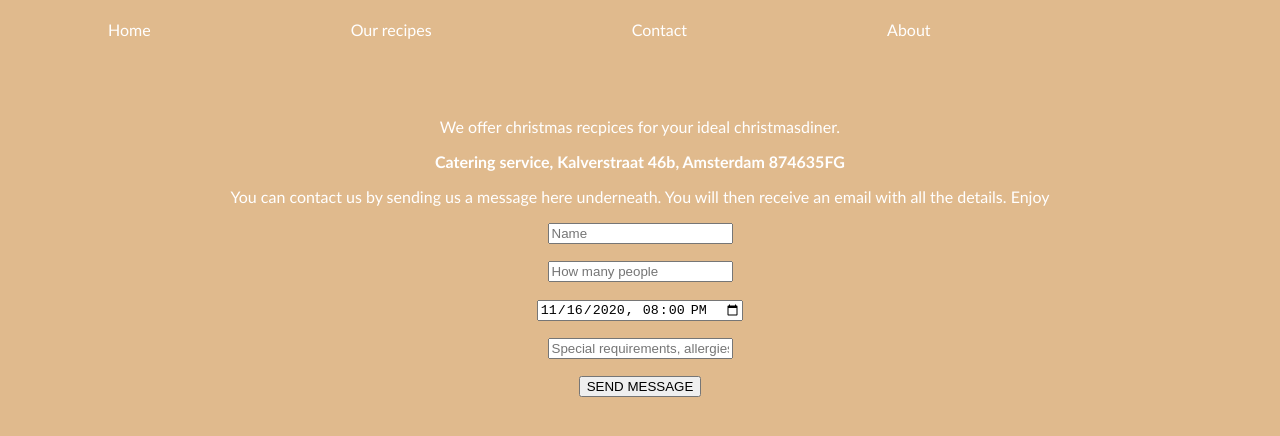
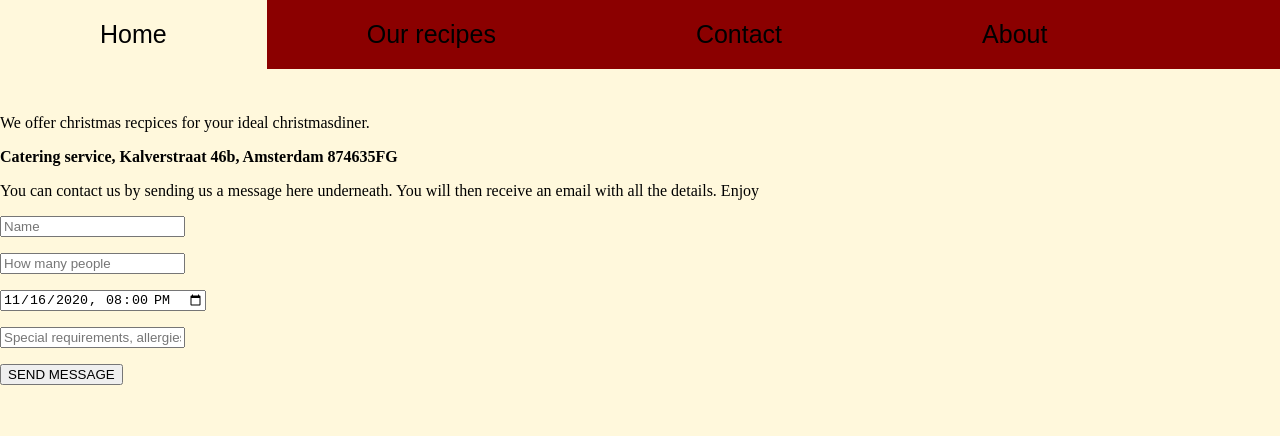
Before and after one commit to Hin24/Hin24.github.io, a plain HTML site: page contact.html in a window 1280 px wide. Drawn offline with Linux system fonts and the light colour scheme.

Commit message:
Add files via upload

```diff
--- a/contact.html
+++ b/contact.html
@@ -1,45 +1,11 @@
 <!DOCTYPE html>
 <html>
+<head>
+  <link rel="stylesheet" href="styles.css">
+</head>
 <body>
-  <style>
-    body {
-      text-align: center;
-      background: #e0ba8d;
-      color: white;
-      font-family: Trebuchet MS;
-    }
 
-  </style>
-  <style>
-  ul {
-  position: fixed;
-  top: 0;
-  width: 100%;
-}
-    ul {
-      list-style-type: none;
-      margin: 0;
-      padding: 0;
-      overflow: hidden;
-      background-color: #e0ba8d;
-    }
 
-    li {
-      float: left;
-    }
-
-    li a {
-      display: block;
-      color: white;
-      text-align: center;
-      padding: 20px 100px;
-      text-decoration: none;
-    }
-
-    li a:hover {
-      background-color: #111;
-    }
-    </style>
 
   <ul>
     <li><a href="index.html">Home</a></li>
--- a/styles.css
+++ b/styles.css
@@ -3,6 +3,7 @@ body{
   padding: 0;
   background: #FFF8DC;
 }
+
 
 .slider{
   width: 1800px;
@@ -26,6 +27,39 @@ body{
     background: url(pic4.jpg);
   }
 }
+
+ul {
+position: fixed;
+top: 0;
+width: 100%;
+text-align: center;
+color: #000000;
+font-family: fantasy;
+font-size: 25px
+}
+  ul {
+    list-style-type: none;
+    margin: 0;
+    padding: 0;
+    overflow: hidden;
+    background-color: #8B0000;
+  }
+
+  li {
+    float: left;
+  }
+
+  li a {
+    display: block;
+    color: #000000;
+    text-align: center;
+    padding: 20px 100px;
+    text-decoration: none;
+  }
+
+  li a:hover {
+    background-color: #FFF8DC;
+  }
 /*
  * Your Stylesheet
  *
```
Also changed, not shown: about.html (+3 -37 lines), recipes.html (added, +35 -0 lines).
